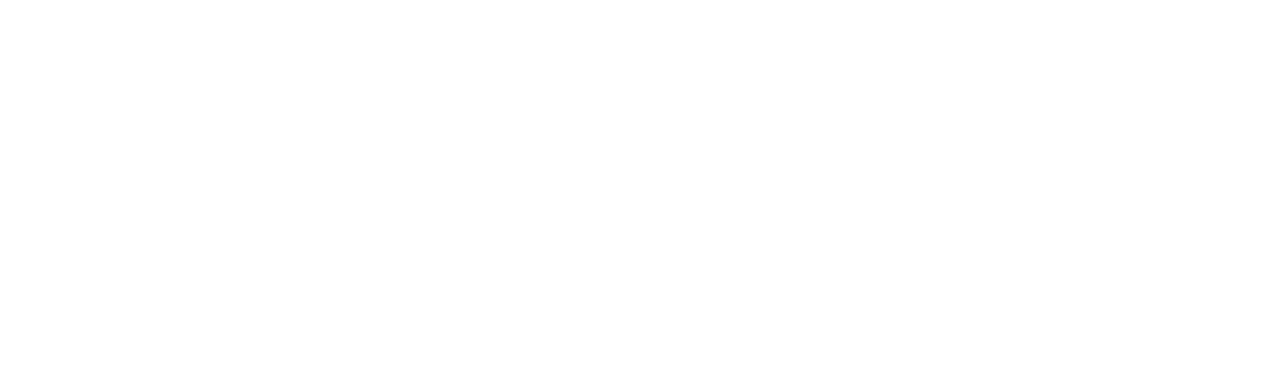
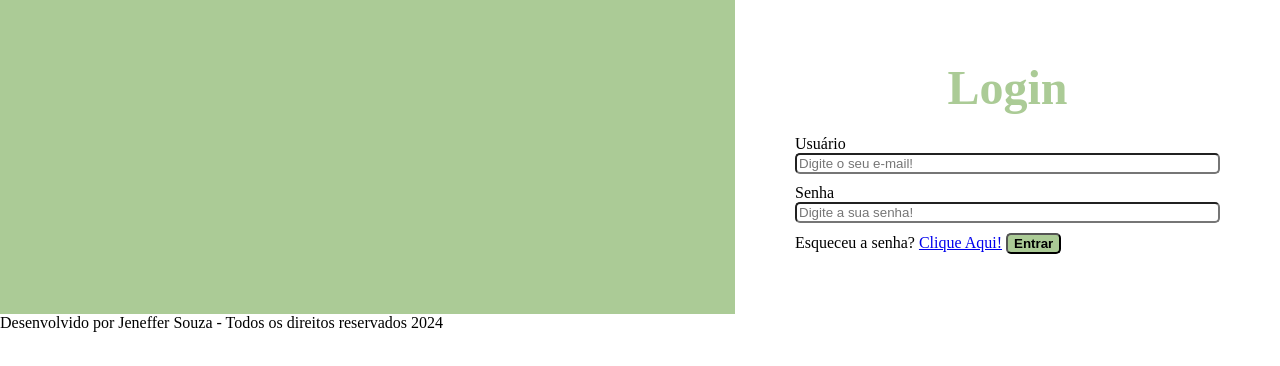
Before and after one commit to JenefferSouza/pagina-de-login, a plain HTML site: page index.html in a window 1280 px wide. Drawn offline with Linux system fonts and the light colour scheme.

Commit message:
estrutura formulario

```diff
--- a/index.html
+++ b/index.html
@@ -1,12 +1,39 @@
 <!DOCTYPE html>
 <html lang="pt-br">
+
 <head>
     <meta charset="UTF-8">
     <meta name="viewport" content="width=device-width, initial-scale=1.0">
     <meta name="author" content="Jeneffer Souza">
+    <link rel="stylesheet" href="./style.css">
     <title>Login</title>
 </head>
+
 <body>
+    <header>
 
+    </header>
+    <main>
+        <div id="container">
+            <div class="logo">
+
+            </div>
+            <div class="formulario">
+                <form>
+                    <h1>Login</h1>
+                    <p>Usuário</p>
+                    <input type="email" placeholder="Digite o seu e-mail!" size="50">
+                    <p>Senha</p>
+                    <input type="password" placeholder="Digite a sua senha!" size="50">
+                    <span>Esqueceu a senha? <a href="#">Clique Aqui!</a></span>
+                    <button><strong>Entrar</strong></button>
+                </form>
+            </div>
+        </div>
+    </main>
+    <footer>
+        <p>Desenvolvido por Jeneffer Souza - Todos os direitos reservados 2024</p>
+    </footer>
 </body>
+
 </html>
--- /dev/null
+++ b/style.css
@@ -0,0 +1,39 @@
+* {
+    margin: 0%;
+}
+
+#container {
+    display: flex;
+    flex-direction: row;
+    width: 100%;
+}
+
+.logo {
+    width: 65%;
+    background-color: #abcb96;
+}
+
+.formulario {
+    display: flex;
+    flex-direction: column;
+    width: 35%;
+    padding: 60px;
+
+}
+
+h1 {
+    text-align: center;
+    margin-bottom: 20px;
+    color: #abcb96;
+    font-size: 48px;
+}
+
+input {
+    margin-bottom: 10px;
+    border-radius: 5px;
+}
+
+button {
+    background-color: #abcb96;
+    border-radius: 5px;
+}
```
